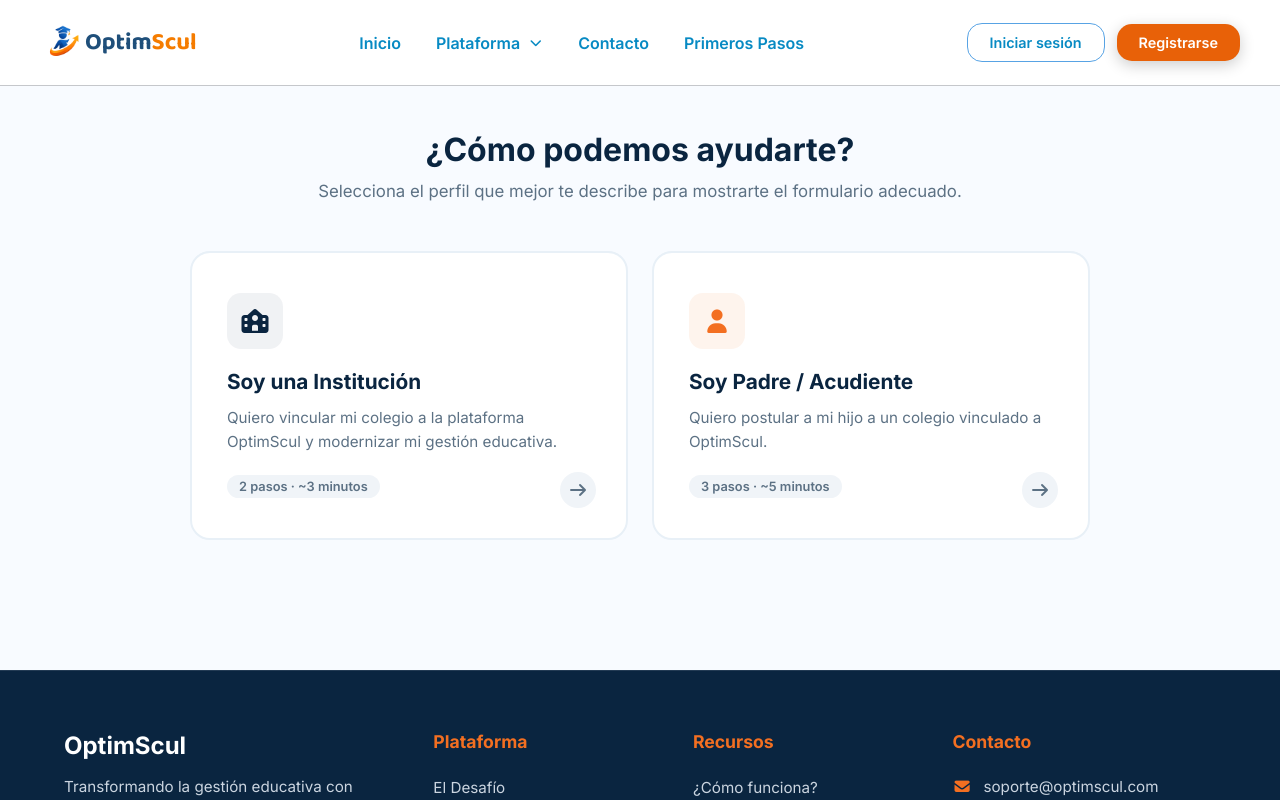
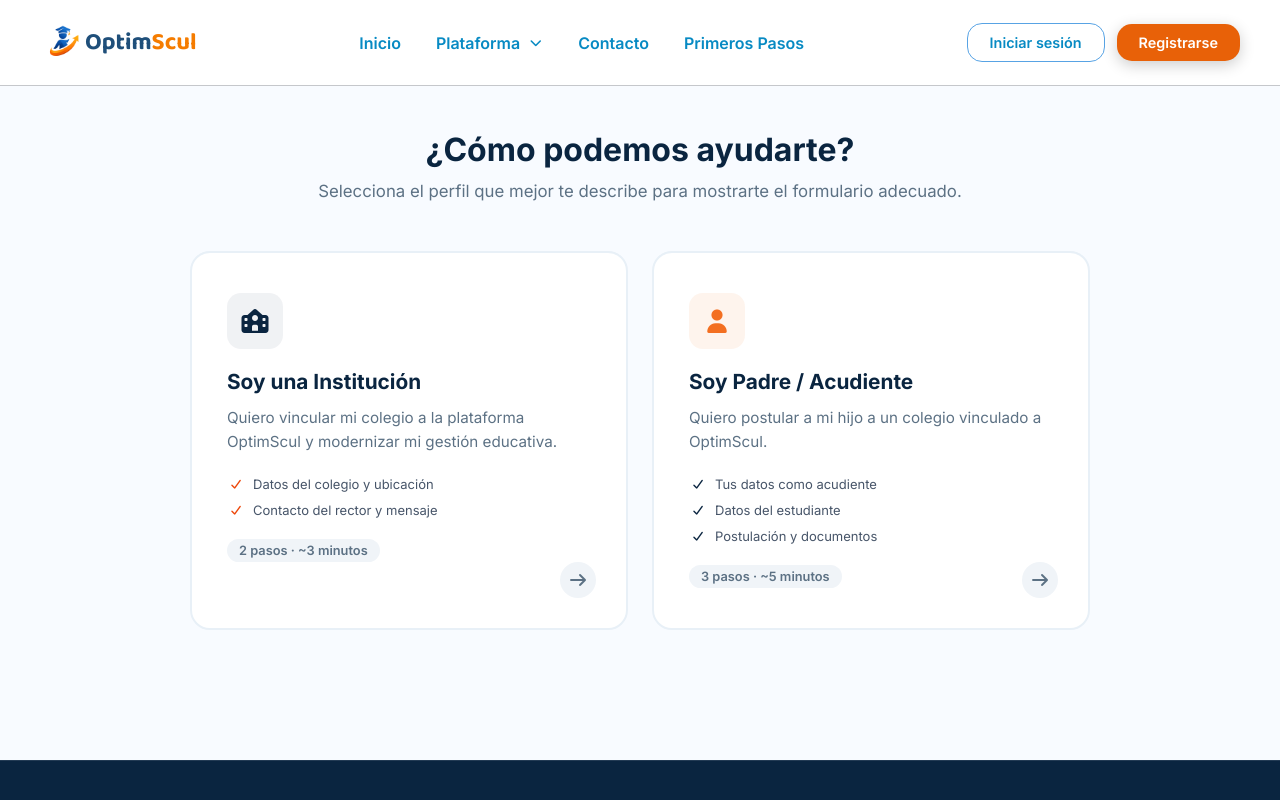
Before and after one commit to JosephSan23/OptimScul-dev, an Angular app in the folder frontend/: page /contacto in a window 1280 px wide. Shown: the top 800 px of the page. Built offline with nearby package versions, Linux system fonts and the light colour scheme.

Commit message:
Añadiendo unos checks de los pasos que tiene que hacer cada apartado

```diff
--- a/frontend/src/app/features/contacto/contacto.component.html
+++ b/frontend/src/app/features/contacto/contacto.component.html
@@ -41,6 +41,16 @@
           <h3>Soy una Institución</h3>
           <p>Quiero vincular mi colegio a la plataforma OptimScul
             y modernizar mi gestión educativa.</p>
+          <div class="tipo-card-checks">
+            <div class="tipo-check">
+              <i class="fas fa-check"></i>
+              <span>Datos del colegio y ubicación</span>
+            </div>
+            <div class="tipo-check">
+              <i class="fas fa-check"></i>
+              <span>Contacto del rector y mensaje</span>
+            </div>
+          </div>
           <span class="tipo-card-pasos">2 pasos · ~3 minutos</span>
           <div class="tipo-card-arrow">
             <i class="fas fa-arrow-right"></i>
@@ -54,6 +64,20 @@
           <h3>Soy Padre / Acudiente</h3>
           <p>Quiero postular a mi hijo a un colegio vinculado
             a OptimScul.</p>
+          <div class="tipo-card-checks">
+            <div class="tipo-check">
+              <i class="fas fa-check"></i>
+              <span>Tus datos como acudiente</span>
+            </div>
+            <div class="tipo-check">
+              <i class="fas fa-check"></i>
+              <span>Datos del estudiante</span>
+            </div>
+            <div class="tipo-check">
+              <i class="fas fa-check"></i>
+              <span>Postulación y documentos</span>
+            </div>
+          </div>
           <span class="tipo-card-pasos">3 pasos · ~5 minutos</span>
           <div class="tipo-card-arrow">
             <i class="fas fa-arrow-right"></i>
--- a/frontend/src/app/features/contacto/contacto.component.scss
+++ b/frontend/src/app/features/contacto/contacto.component.scss
@@ -163,6 +163,38 @@
     background-color: rgba(243,111,33,0.08);
     color: #f36f21;
   }
+}
+
+.tipo-card-checks {
+  display: flex;
+  flex-direction: column;
+  gap: 8px;
+  margin: 1rem 0 1.25rem;
+}
+
+.tipo-check {
+  display: flex;
+  align-items: center;
+  gap: 8px;
+  font-size: 13px;
+  color: #475569;
+
+  i {
+    font-size: 11px;
+    color: rgb(237, 71, 10);
+    border-radius: 50%;
+    width: 18px;
+    height: 18px;
+    display: flex;
+    align-items: center;
+    justify-content: center;
+    flex-shrink: 0;
+  }
+}
+
+// Para la card de padre el check es naranja
+.tipo-card:last-child .tipo-check i {
+  color: #0a2540;
 }
 
 .tipo-card-pasos {
```
